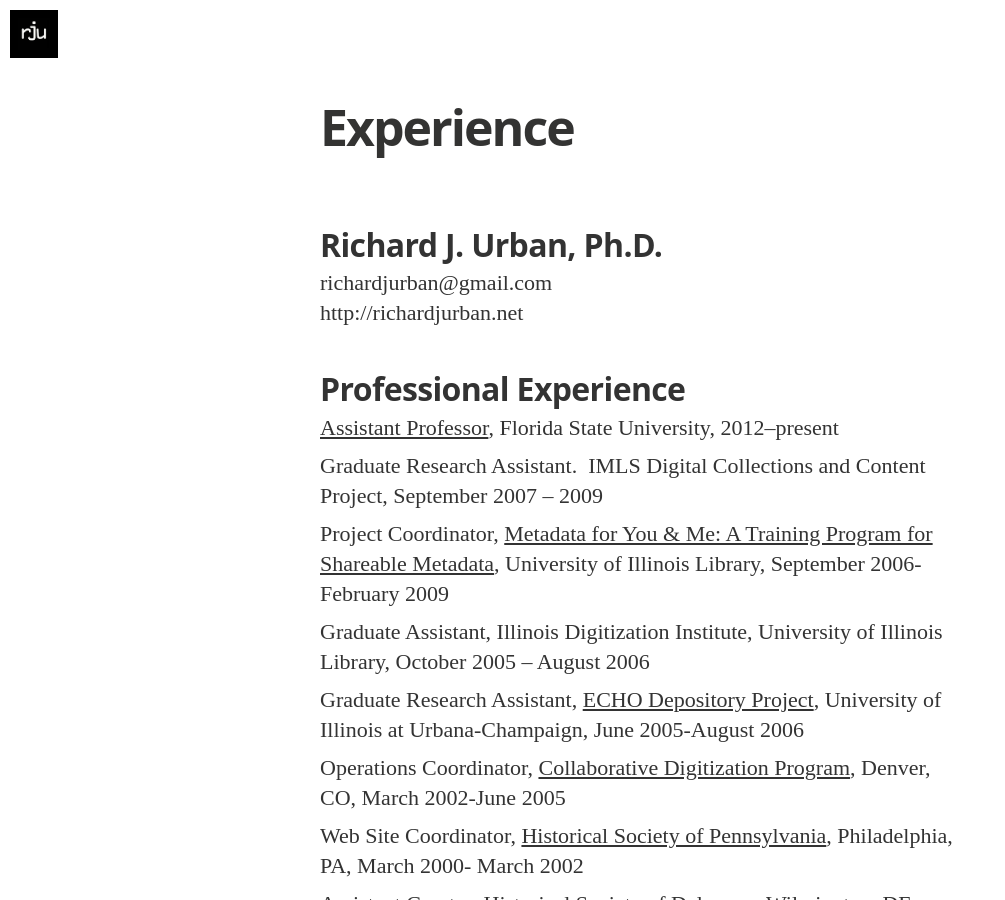
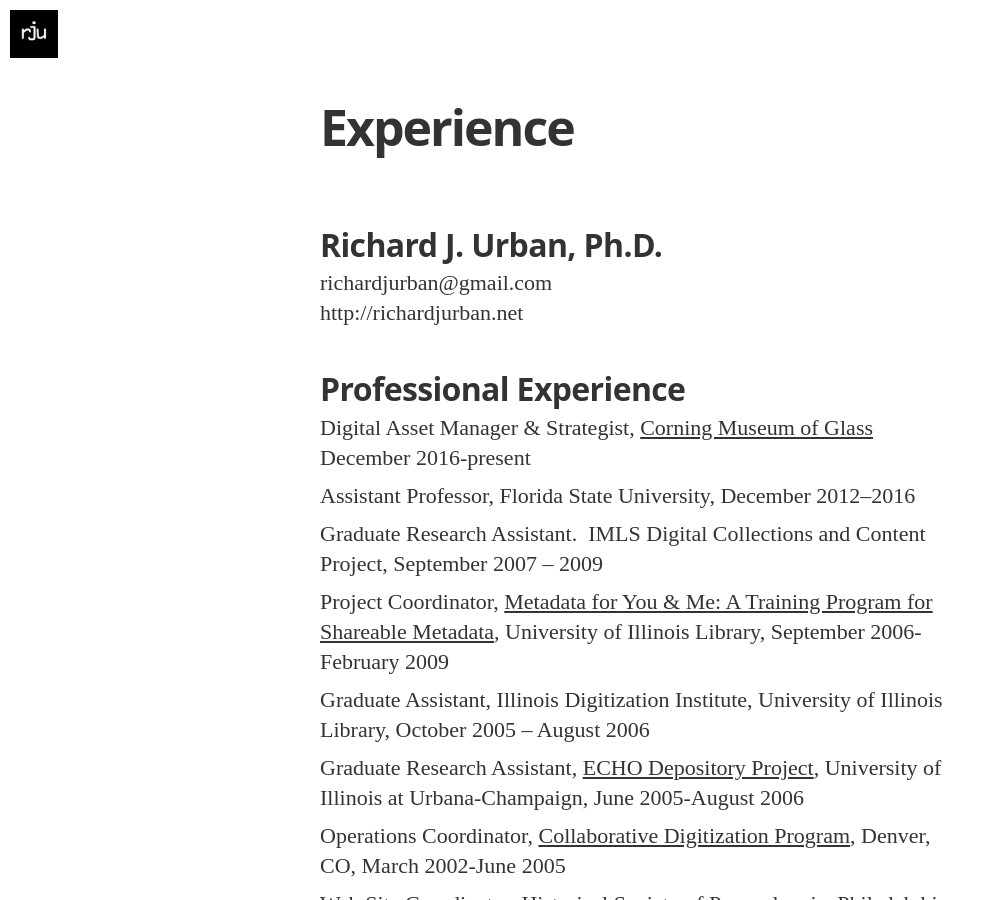
Before and after one commit to musebrarian/musebrarian.github.io, a Jekyll site: the page built from experience.md, in a window 1280 px wide and 900 px high. Shown: the whole window, without its empty margins (0-1005 px from the left). Built offline with Jekyll 4.4.1, drawn with Linux system fonts in a browser that asks for light colours; nearby versions of some CDN libraries; some web fonts are replaced.

Commit message:
Update experience.md
added CMOG

```diff
--- a/experience.md
+++ b/experience.md
@@ -9,7 +9,9 @@ http://richardjurban.net
 
 
 ## Professional Experience
-[Assistant Professor](http://chi.cci.fsu.edu), Florida State University, 2012–present
+Digital Asset Manager & Strategist, [Corning Museum of Glass](http://www.cmog.org) December 2016-present
+
+Assistant Professor, Florida State University, December 2012–2016
 
 Graduate Research Assistant.  IMLS Digital Collections and Content Project, September 2007 – 2009
 
```
